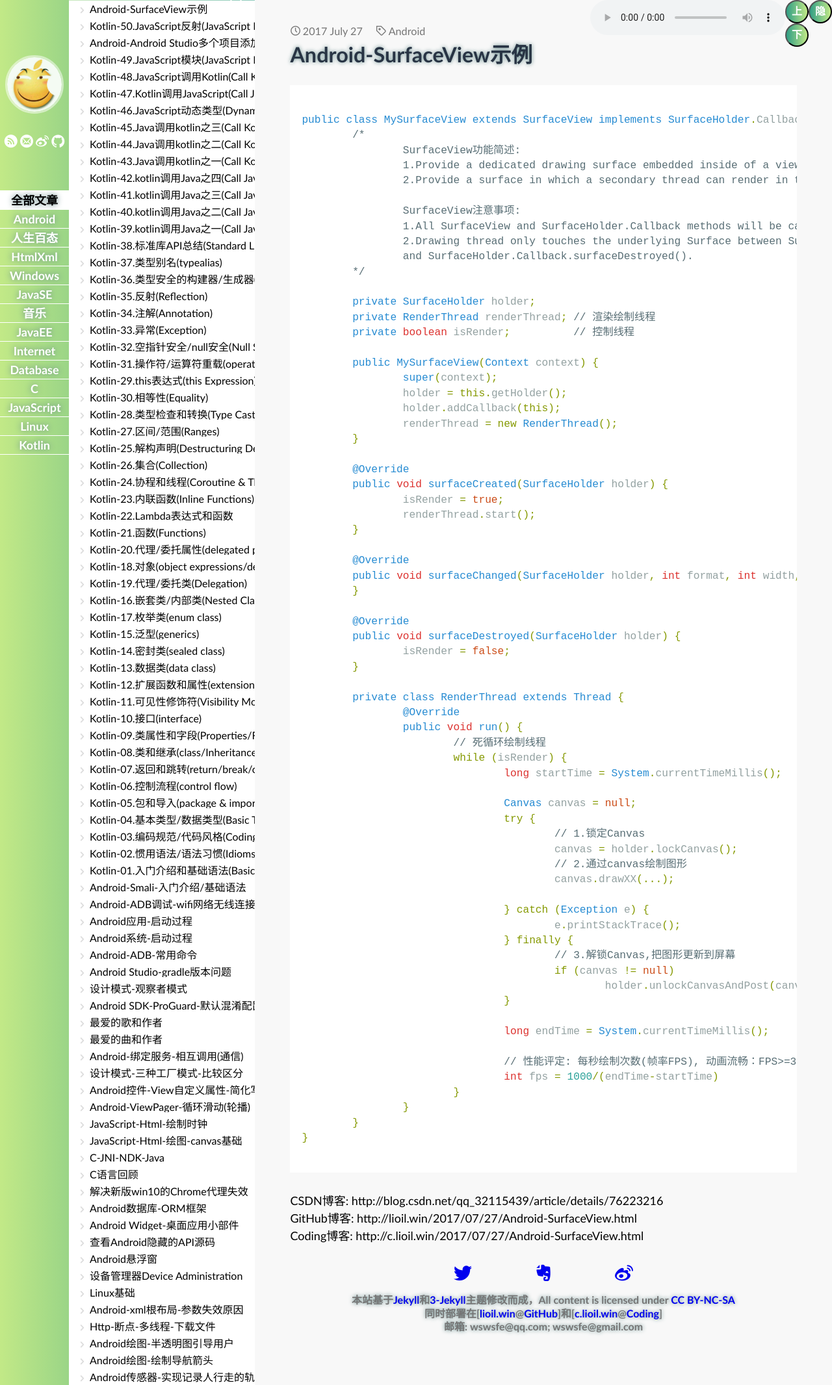
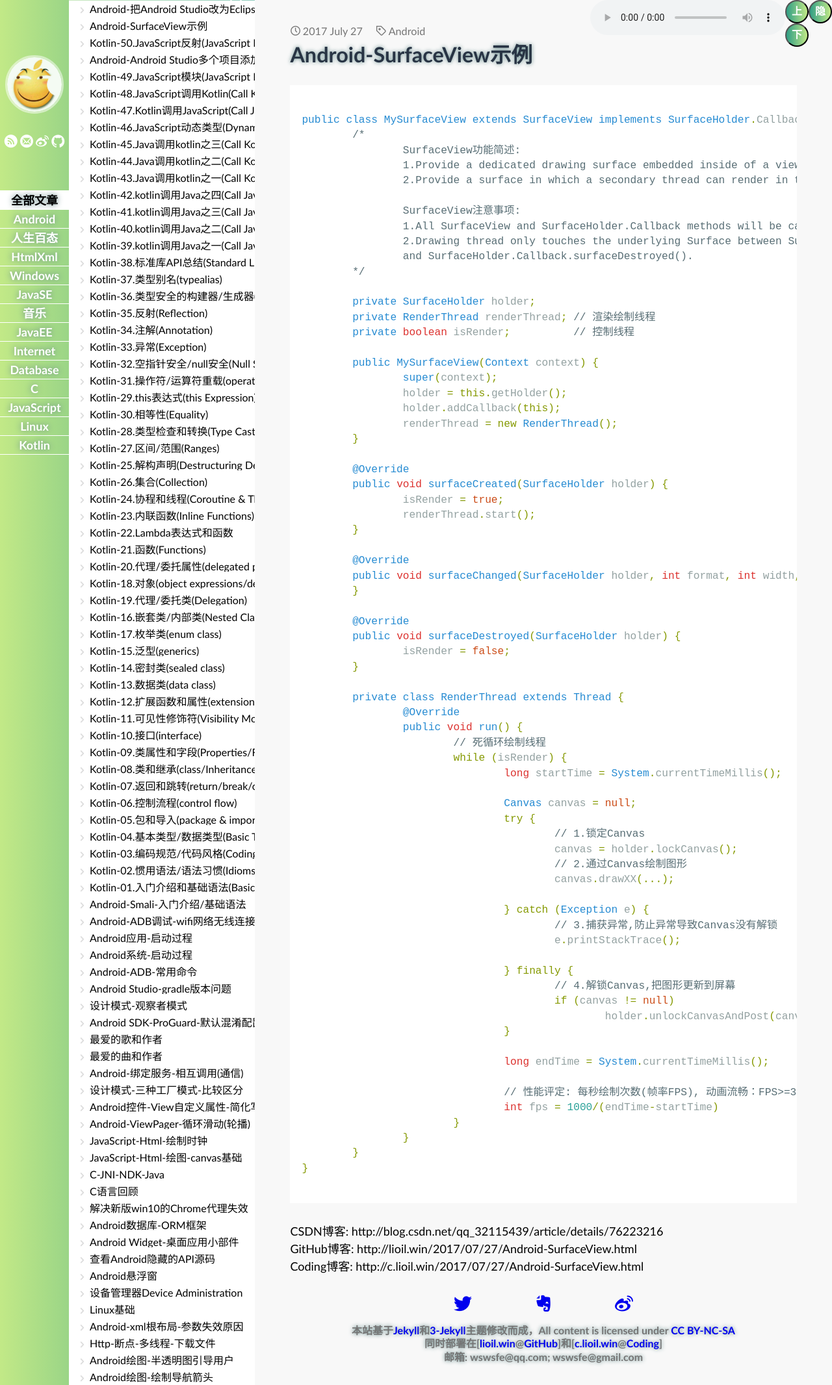
Before and after one commit to lioilwin/lioilwin.github.io, a Jekyll site: the page built from _posts/2017-07-27-Android-SurfaceView - 副本.md, in a window 1280 px wide. Shown: the whole page at 65% size. Built offline with Jekyll 4.4.1, drawn with Linux system fonts in a browser that asks for light colours; some web fonts are replaced; comment, search, counter and statistics services are not loaded; some of the changed lines change nothing that is shown.

Commit message:
添加文章

````diff
--- a/_posts/2017-07-27-Android-SurfaceView.md
+++ b/_posts/2017-07-27-Android-SurfaceView - 副本.md
@@ -55,13 +55,15 @@
 				try {
 					// 1.锁定Canvas
 					canvas = holder.lockCanvas();
-					// 2.通过canvas绘制图形
+					// 2.通过Canvas绘制图形
 					canvas.drawXX(...);
 
 				} catch (Exception e) {
+					// 3.捕获异常,防止异常导致Canvas没有解锁
 					e.printStackTrace();
+
 				} finally {
-					// 3.解锁Canvas,把图形更新到屏幕
+					// 4.解锁Canvas,把图形更新到屏幕
 					if (canvas != null)
 						holder.unlockCanvasAndPost(canvas);
 				}
--- /dev/null
+++ b/_posts/2017-08-07-Android-AS-Eclipse.md
@@ -0,0 +1,73 @@
+---
+layout: post
+title: Android-把Android Studio改为Eclipse项目结构
+tags: Android
+---
+
+```gradle
+
+/**配置gradle android插件库, jar aar中央仓库************/
+buildscript {
+    repositories {
+        jcenter()
+    }
+    dependencies {
+        classpath 'com.android.tools.build:gradle:2.3.3'
+    }
+}
+
+allprojects {
+    repositories {
+        jcenter()
+    }
+}
+
+/**配置Android模块******************************************/
+apply plugin: 'com.android.application'
+android {
+    compileSdkVersion 26
+    buildToolsVersion '26.0.0'
+
+	// 自定义源码的项目结构路径
+    sourceSets {
+        main {
+            manifest.srcFile 'AndroidManifest.xml'
+
+			// 方法一, 自定义的Eclipse项目结构,会覆盖掉Android Studio默认项目结构
+            java.srcDirs = ['src']
+            resources.srcDirs = ['src']
+            aidl.srcDirs = ['src']
+            renderscript.srcDirs = ['src']
+            res.srcDirs = ['res']
+            assets.srcDirs = ['assets']
+            jniLibs.srcDirs = ['libs']
+
+			// 方法二, 自定义的Eclipse项目结构,不会去除Android Studio默认项目结构
+            java.srcDirs += 'src'
+            resources.srcDirs += 'src'
+            aidl.srcDirs += 'src'
+            renderscript.srcDirs += 'src'
+            res.srcDirs += 'res'
+            assets.srcDirs += 'assets'
+            jniLibs.srcDirs += 'libs'
+
+			// 方法三, 同样不会去除Android Studio默认项目结构
+			java.srcDir 'src'
+            resources.srcDir 'src'
+            aidl.srcDir 'src'
+            renderscript.srcDir 'src'
+            res.srcDir 'res'
+            assets.srcDir 'assets'
+            jniLibs.srcDir 'libs'
+        }
+    }
+}
+dependencies {
+    compile fileTree(include: ['*.jar'], dir: 'libs')
+}
+
+```
+
+CSDN博客: http://blog.csdn.net/qq_32115439/article/details/76839417
+GitHub博客: http://lioil.win/2017/08/07/Android-AS-Eclipse.html
+Coding博客: http://c.lioil.win/2017/08/07/Android-AS-Eclipse.html
````
